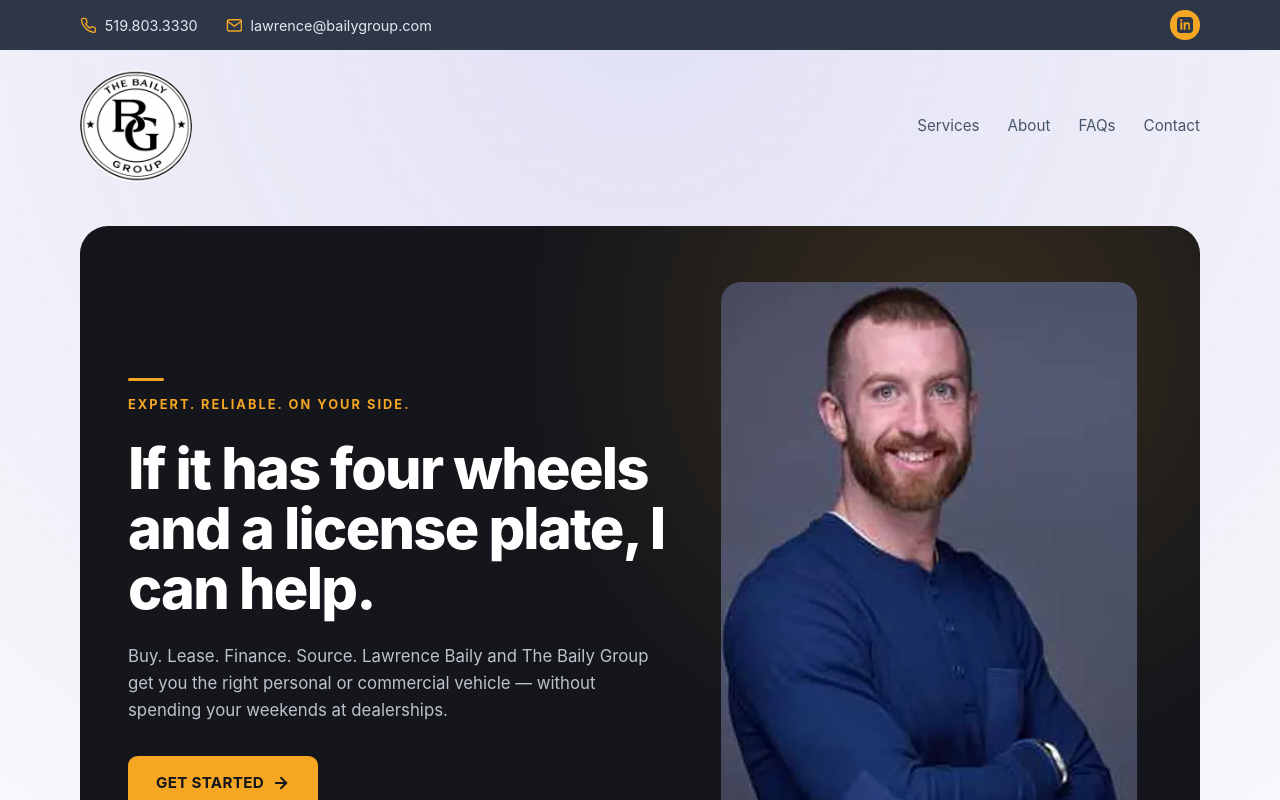
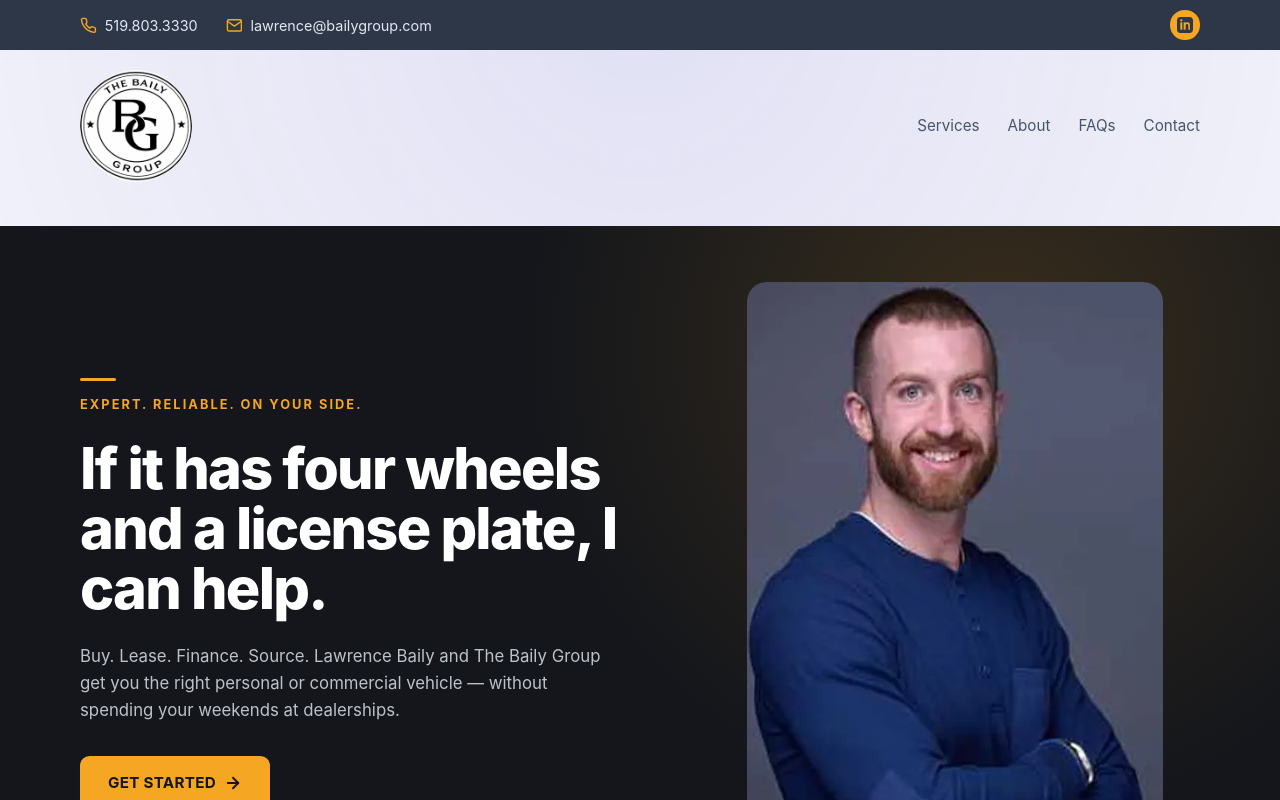
Before and after one commit to couchmanrick-wq/BailyGroup, a Next.js app: page / in a window 1280 px wide. Shown: the top 800 px of the page. Built offline with nearby package versions, Linux system fonts and the light colour scheme.

Commit message:
Make hero background full-bleed across the viewport
Break the dark hero out to full viewport width while keeping its inner
content aligned to the container; drop the rounded corners and guard
against horizontal overflow.

Co-Authored-By: Claude Opus 4.8 <noreply@anthropic.com>

```diff
--- a/src/styles/Home.module.css
+++ b/src/styles/Home.module.css
@@ -77,8 +77,10 @@
 /* Dark feature hero (loosely based on the webinar reference layout) */
 .heroDark {
   position: relative;
-  margin: 1.5rem 0 0;
-  border-radius: 1.75rem;
+  width: 100vw;
+  margin-left: calc(50% - 50vw);
+  margin-right: calc(50% - 50vw);
+  margin-top: 1.5rem;
   background: radial-gradient(circle at 78% 18%, rgba(245, 166, 35, 0.16), transparent 42%),
     #14161b;
   color: #ffffff;
@@ -89,7 +91,9 @@
   display: grid;
   gap: 2rem;
   align-items: end;
-  padding: 3rem 2rem 0;
+  width: min(1120px, calc(100% - 2rem));
+  margin: 0 auto;
+  padding: 3rem 0 0;
 }
 
 .heroDarkContent {
@@ -229,7 +233,7 @@
 @media (min-width: 860px) {
   .heroDarkGrid {
     grid-template-columns: 1.1fr 0.9fr;
-    padding: 3.5rem 3rem 0 3rem;
+    padding: 3.5rem 0 0;
   }
 
   .heroDarkContent {
--- a/src/styles/globals.css
+++ b/src/styles/globals.css
@@ -17,6 +17,7 @@ body {
   margin: 0;
   padding: 0;
   min-height: 100%;
+  overflow-x: hidden;
 }
 
 body {
```
